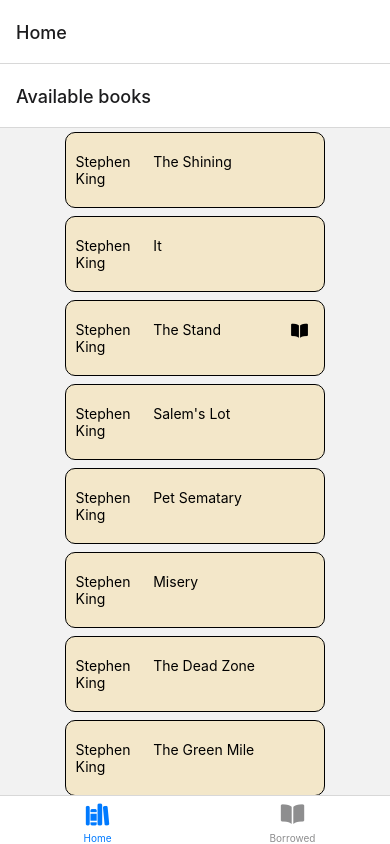
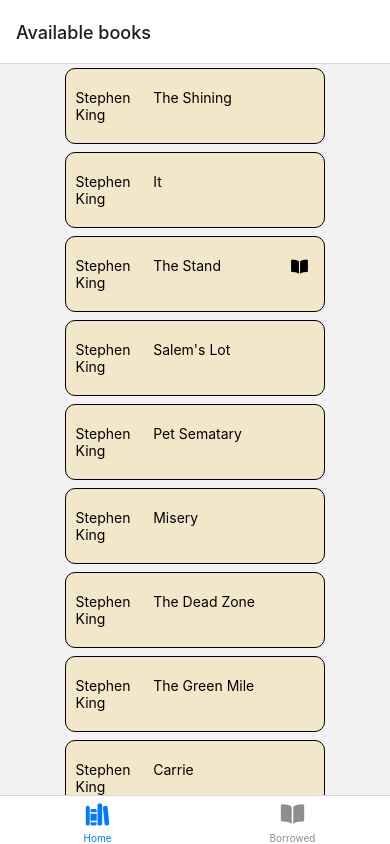
Before and after one commit to LivioDR/Fanshawe_ReactNative2_Lab03_BookApp, a React Native app: screen / in a window 390 px wide. Built offline with nearby package versions, Linux system fonts and the light colour scheme.

Commit message:
hidden header on HomeScreen

```diff
--- a/App.js
+++ b/App.js
@@ -24,7 +24,7 @@ export default function App() {
       <Tab.Navigator
         initialRouteName="Home"
         screenOptions={{
-          headerShown: true,
+          headerShown: false,
         }}
       >
         <Tab.Screen
```
